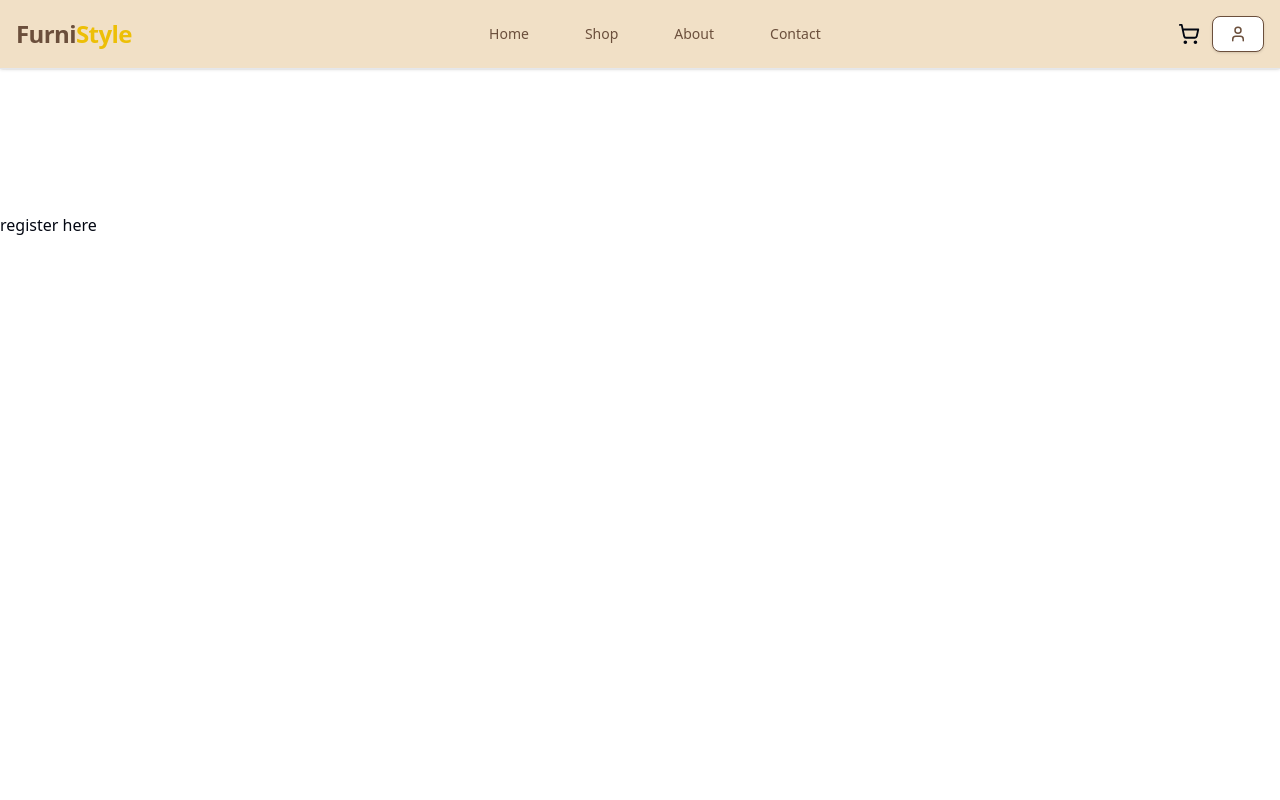
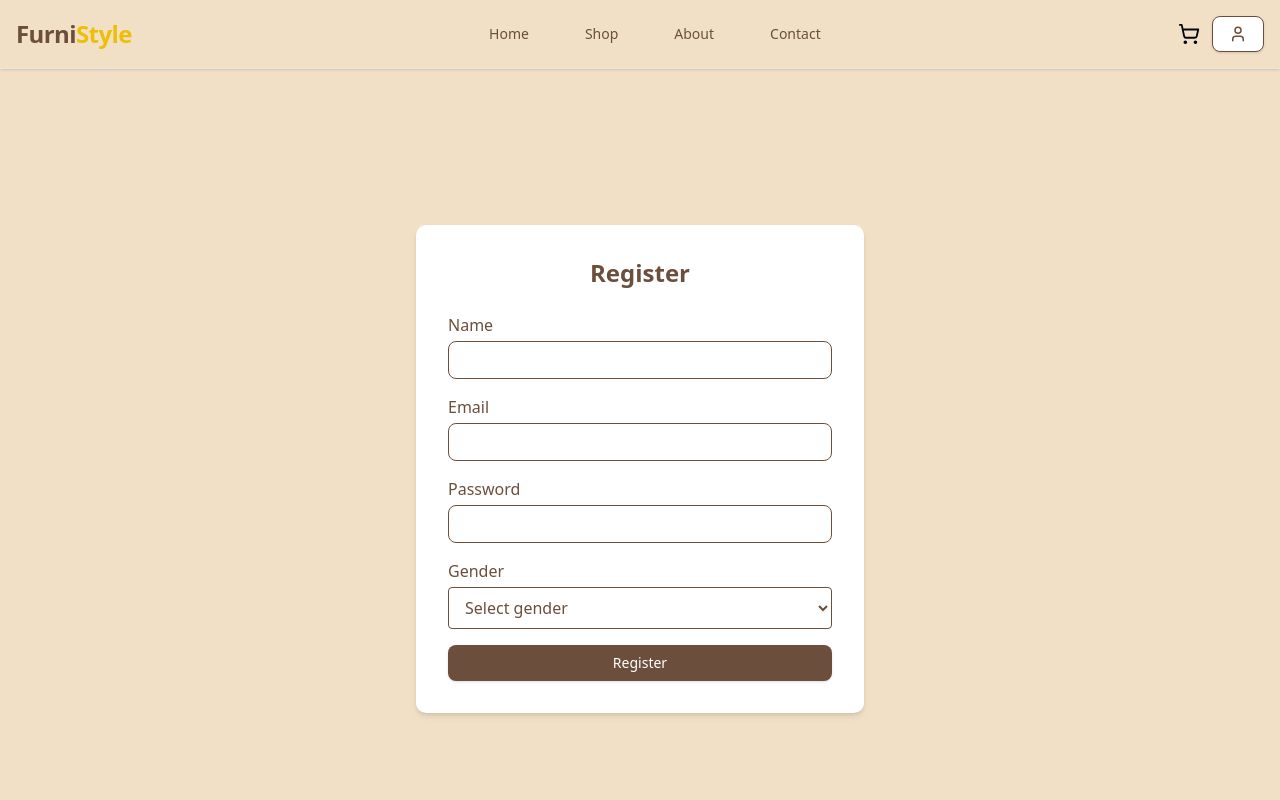
Before and after one commit to Chala751/Furniture-web-app, a React (Vite) app: page /register in a window 1280 px wide. Shown: the top 800 px of the page. Built offline with nearby package versions, Linux system fonts and the light colour scheme.

Commit message:
register page fineshed

```diff
--- a/src/context/CartContext.jsx
+++ b/src/context/CartContext.jsx
@@ -11,7 +11,6 @@ export const CartProvider = ({ children }) => {
   const addToCart = (product) => {
     const existingItem = cartItems.find(item => item.id === product.id)
     if (existingItem) {
-      // Optional: Increase quantity if product already exists
       setCartItems(prev =>
         prev.map(item =>
           item.id === product.id
--- a/src/pages/Register.jsx
+++ b/src/pages/Register.jsx
@@ -1,11 +1,105 @@
-import React from 'react'
+import React, { useState } from 'react';
+import { useNavigate } from 'react-router-dom';
+import { Button } from '../componentes/ui/button';
+import { Input } from '../componentes/ui/input';
+import { toast } from 'sonner';
 
-function Register() {
+export default function Register() {
+  const navigate = useNavigate();
+  const [formData, setFormData] = useState({
+    name: '',
+    email: '',
+    password: '',
+    gender: '',
+  });
+  const [errors, setErrors] = useState({});
+
+  const validate = () => {
+    const newErrors = {};
+    if (!formData.name) newErrors.name = 'Name is required';
+    if (!formData.email) newErrors.email = 'Email is required';
+    else if (!/\S+@\S+\.\S+/.test(formData.email)) newErrors.email = 'Invalid email';
+    if (!formData.password || formData.password.length < 6)
+      newErrors.password = 'Password must be at least 6 characters';
+    if (!formData.gender) newErrors.gender = 'Gender is required';
+    return newErrors;
+  };
+
+  const handleSubmit = (e) => {
+    e.preventDefault();
+    const validationErrors = validate();
+    if (Object.keys(validationErrors).length > 0) {
+      setErrors(validationErrors);
+      return;
+    }
+
+    // Store user data in localStorage
+    localStorage.setItem('furnistyle-user', JSON.stringify(formData));
+    toast.success('Registered successfully!');
+    navigate('/login');
+  };
+
   return (
-    <div className='mt-36'>
-      register here
+    <div className="min-h-screen flex items-center justify-center bg-[#F1E0C6] px-4">
+      <form
+        onSubmit={handleSubmit}
+        className="bg-white p-8 rounded-lg shadow-md w-full max-w-md"
+      >
+        <h2 className="text-2xl font-bold text-[#6B4F3C] mb-6 text-center">Register</h2>
+
+        <div className="mb-4">
+          <label className="block text-[#6B4F3C] mb-1">Name</label>
+          <Input
+            value={formData.name}
+            onChange={(e) => setFormData({ ...formData, name: e.target.value })}
+            className="border-[#6B4F3C]"
+          />
+          {errors.name && <p className="text-sm text-red-500">{errors.name}</p>}
+        </div>
+
+        <div className="mb-4">
+          <label className="block text-[#6B4F3C] mb-1">Email</label>
+          <Input
+            type="email"
+            value={formData.email}
+            onChange={(e) => setFormData({ ...formData, email: e.target.value })}
+            className="border-[#6B4F3C]"
+          />
+          {errors.email && <p className="text-sm text-red-500">{errors.email}</p>}
+        </div>
+
+        <div className="mb-4">
+          <label className="block text-[#6B4F3C] mb-1">Password</label>
+          <Input
+            type="password"
+            value={formData.password}
+            onChange={(e) => setFormData({ ...formData, password: e.target.value })}
+            className="border-[#6B4F3C]"
+          />
+          {errors.password && <p className="text-sm text-red-500">{errors.password}</p>}
+        </div>
+
+        <div className="mb-4">
+          <label className="block text-[#6B4F3C] mb-1">Gender</label>
+          <select
+            value={formData.gender}
+            onChange={(e) => setFormData({ ...formData, gender: e.target.value })}
+            className="w-full border rounded px-3 py-2 border-[#6B4F3C] text-[#6B4F3C]"
+          >
+            <option value="">Select gender</option>
+            <option value="male">Male</option>
+            <option value="female">Female</option>
+          </select>
+          {errors.gender && <p className="text-sm text-red-500">{errors.gender}</p>}
+        </div>
+
+        <Button
+          type="submit"
+          className="w-full bg-[#6B4F3C] hover:bg-[#5a3f30] text-white cursor-pointer"
+        >
+          Register
+        </Button>
+      </form>
     </div>
-  )
+  );
 }
-
-export default Register
```
